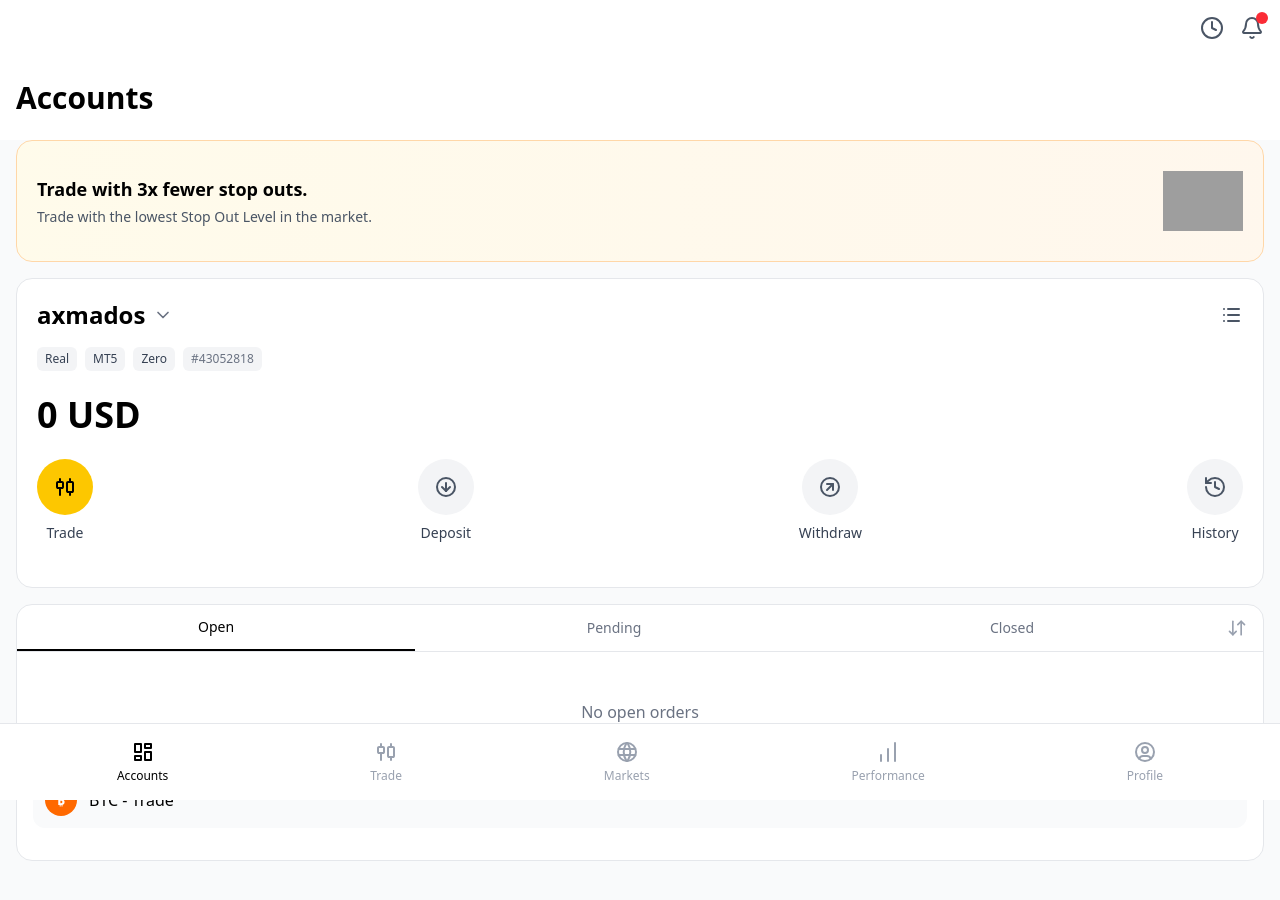
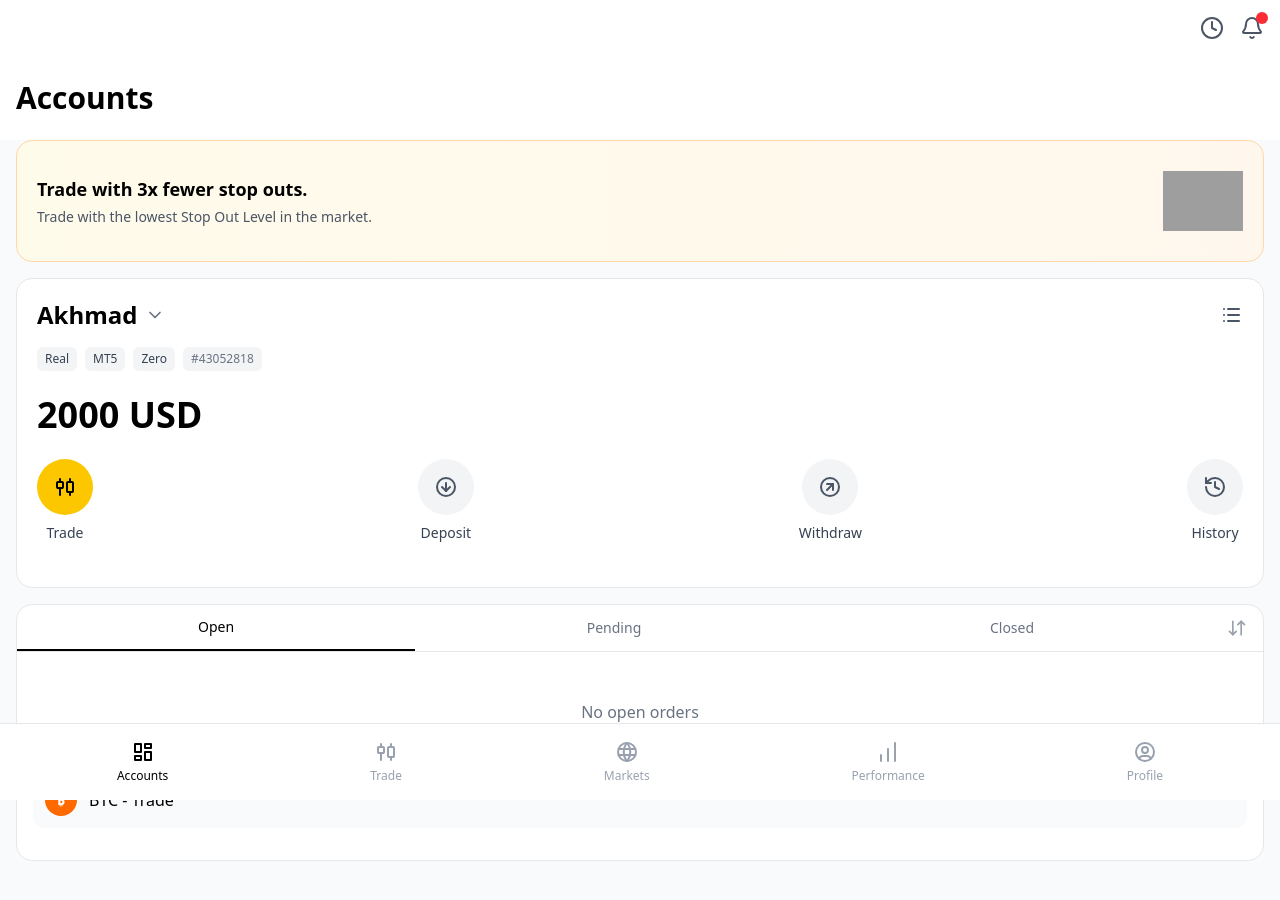
Before and after one commit to ahmedovdeveloper/new-trad, a React (Vite) app: page / in a window 1280 px wide. Shown: the top 900 px of the page. Built offline with nearby package versions, Linux system fonts and the light colour scheme; grey boxes are pictures that could not be loaded.

Commit message:
all code

```diff
--- a/src/App.jsx
+++ b/src/App.jsx
@@ -66,7 +66,7 @@ export default function App() {
         <Card className="p-5">
           <div className="flex justify-between items-center mb-4">
             <div className="flex items-center gap-2">
-              <h2 className="text-2xl font-bold text-black">axmados</h2>
+              <h2 className="text-2xl font-bold text-black">Akhmad</h2>
               <ChevronDown className="w-5 h-5 text-gray-500" />
             </div>
             <div>
@@ -101,7 +101,7 @@ export default function App() {
 
           {/* Balance */}
           <div className="mb-6">
-            <h3 className="text-4xl font-bold text-black mb-6">0 USD</h3>
+            <h3 className="text-4xl font-bold text-black mb-6">2000 USD</h3>
             <div className="flex justify-between">
               <div className="flex flex-col items-center">
                 <div className="w-14 h-14 bg-yellow-400 rounded-full flex items-center justify-center mb-2">
```
